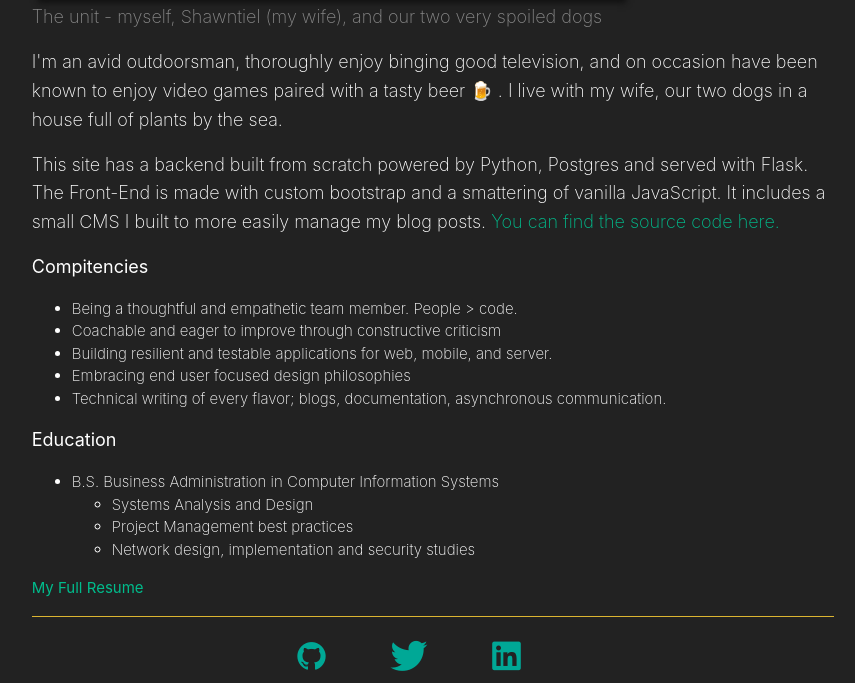
After one commit to hvanlear/portfolio, a Flask app: page /about in a window 1280 px wide. The commit adds this page. Shown: the part 698-1381 px from the top of the page, without its empty margins (207-1062 px from the left). Run offline with Flask 2, Linux system fonts and the light colour scheme; some libraries are stand-ins or nearby versions; some web fonts are replaced.

Commit message:
Added about page, styling tweaks

```diff
--- a/app/routes.py
+++ b/app/routes.py
@@ -17,6 +17,11 @@ def index():
 def show_all_posts():
     posts = Post.query.all()
     return render_template('blog.html', posts=posts)
+
+
+@app.route('/about')
+def show_about():
+    return render_template('about.html', title='Me')
 
 
 @app.route('/login-admin', methods=['GET', 'POST'])
--- a/app/static/css/style.css
+++ b/app/static/css/style.css
@@ -13,7 +13,7 @@ html {
 }
 
 p {
-  font-size: 20px;
+  font-size: 18px;
   line-height: 1.6;
   font-weight: 200;
 }
@@ -33,7 +33,7 @@ h4 {
   font-family: matrix-ii, serif;
 }
 
-ul {
+.IndexPosts {
   padding-left: 0;
 }
 
@@ -47,6 +47,7 @@ ul {
 
 .nav-link {
   color: #00a896;
+  font-weight: 300;
 }
 
 .devicon-svg {
@@ -57,3 +58,22 @@ ul {
 .devicon-svg path {
   fill: #4691f6;
 }
+
+#selfImg {
+  width: 600px;
+}
+
+li {
+  font-weight: 200;
+}
+
+.aboutTitles {
+  font-weight: 400;
+}
+
+img {
+  border-radius: 5px;
+  -webkit-box-shadow: 0 10px 6px -6px #111;
+  -moz-box-shadow: 0 10px 6px -6px #111;
+  box-shadow: 0 10px 6px -6px #111;
+}
--- /dev/null
+++ b/app/templates/about.html
@@ -0,0 +1,51 @@
+{% extends "base.html" %}
+
+{% block content %}
+
+<div class="container col-md-9">
+    <hr class="line">
+
+<h1> Me </h1>
+
+
+<p>I see development as the intersection of computer sciences and the visual arts. The process of creating something useful and beautiful, can be achieved simultaneously  though
+    creative thought and a blank canvas(screen). I find it wonderful.   </p>
+
+    <img src="{{ url_for('static', filename="assets/S&H-702.jpg") }}" id="selfImg" alt="pitcutre of me small family" srcset="">
+    <p class="text-muted mt-1">The  unit - myself, Shawntiel (my wife), and our two very spoiled dogs
+    </p>
+
+<p>  I'm an avid outdoorsman, thoroughly enjoy binging good television, and on occasion have been known to enjoy video games paired with a tasty beer 🍺 . I live with my wife, our two dogs in a house full of plants
+    by the sea.
+</p>
+
+<p> This site has a backend built from scratch powered by Python, Postgres and served with Flask. The Front-End is made with custom bootstrap and a smattering of vanilla JavaScript.
+    It includes a small CMS I built to more easily manage my blog posts. <a href="https://github.com/hvanlear/portfolio">You can find the source code here. </a> </p>
+
+<p class="aboutTitles">
+    Compitencies
+</p>
+<ul>
+    <li>Being a thoughtful and empathetic team member. People > code.</li>
+    <li>Coachable and eager to improve through constructive criticism</li>
+    <li>Building resilient and testable applications for web, mobile, and server.</li>
+    <li>Embracing end user focused design philosophies</li>
+    <li>Technical writing of every flavor; blogs, documentation, asynchronous communication.</li>
+</ul>
+<p class="aboutTitles">
+    Education
+</p>
+<ul>
+<li>B.S. Business Administration in Computer Information Systems
+    <ul>
+        <li>Systems Analysis and Design</li>
+        <li>Project Management best practices</li>
+        <li>Network design, implementation and security studies</li>
+    </ul>
+</li>
+</ul>
+<a href="">My Full Resume</a>
+    <hr class="line">
+</div>
+
+{% endblock %}
--- a/app/templates/base.html
+++ b/app/templates/base.html
@@ -31,7 +31,7 @@
         </li>
 
         <li class="nav-item">
-            <a class="nav-link" href="#">About</a>
+            <a class="nav-link" href="{{ url_for('show_about') }}">About</a>
         </li>
 
         {% if current_user.is_anonymous %}
--- a/app/templates/index.html
+++ b/app/templates/index.html
@@ -22,7 +22,7 @@
 <hr class="my-4"/>
 <div class="container col-md-9">
   <h3 class="display-7">Recent Posts</h3>
-  <ul>
+  <ul class = 'IndexPosts'>
     {% for post in posts%}
     <div class="card mb-1">
       <div class="card-body">
```
Also changed, not shown: 1 other file.
